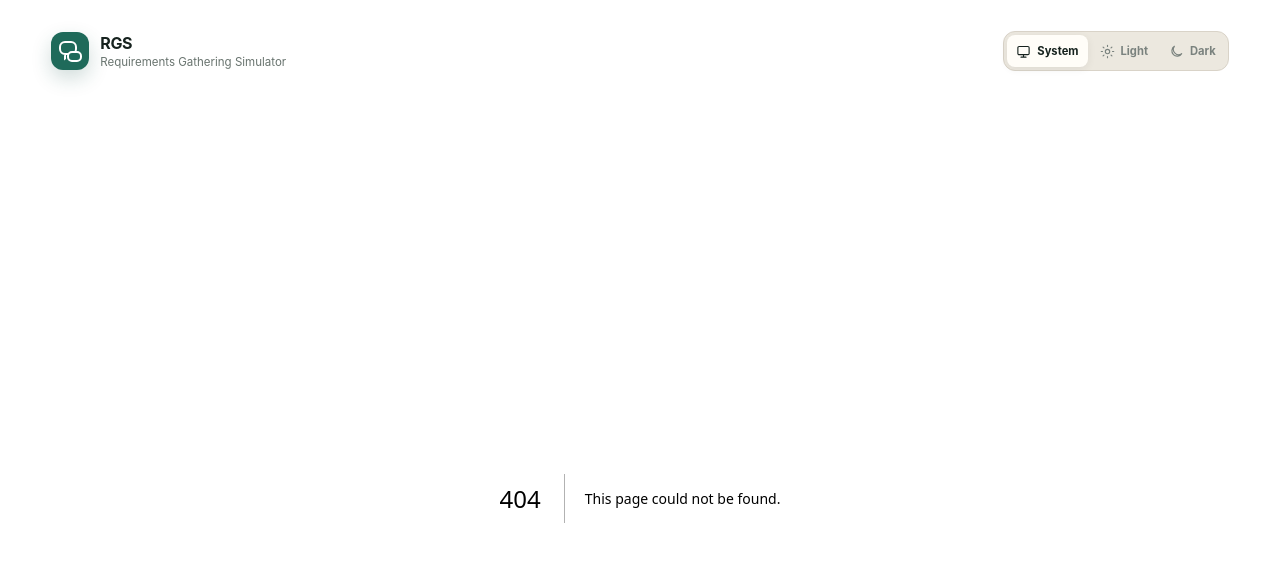
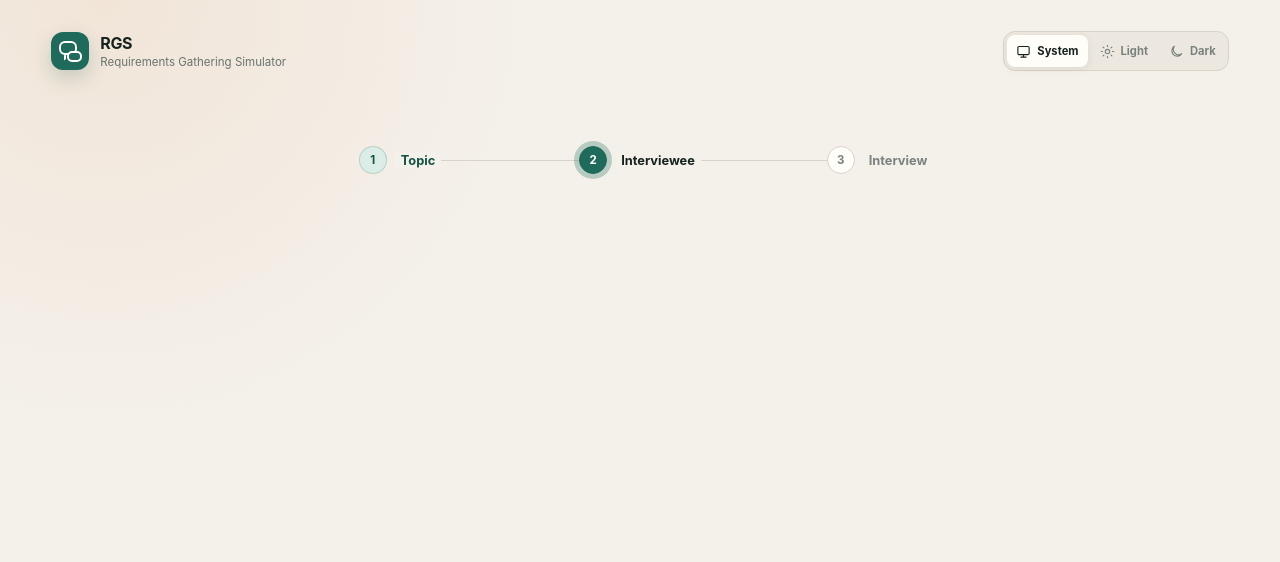
Before and after one commit to ranentwj/fyp-interview-sim, a Next.js app: page /setup/interviewee in a window 1280 px wide. Before the commit this address had no page. Shown: the top 562 px of the page. Built offline with nearby package versions, Linux system fonts and the light colour scheme.

Commit message:
Create interviewee selection page route

```diff
--- /dev/null
+++ b/src/app/setup/interviewee/page.module.css
@@ -0,0 +1,4 @@
+.page {
+  min-height: calc(100vh - 138px);
+  padding: clamp(32px, 6vh, 64px) 0 70px;
+}
--- /dev/null
+++ b/src/app/setup/interviewee/page.tsx
@@ -0,0 +1,16 @@
+import type { Metadata } from "next";
+import { SetupProgress } from "@/components/navigation/SetupProgress";
+import styles from "./page.module.css";
+
+export const metadata: Metadata = {
+  title: "Choose an interviewee | RGS",
+  description: "Choose a virtual participant for a requirements-gathering practice interview.",
+};
+
+export default function IntervieweePage() {
+  return (
+    <main className={styles.page}>
+      <SetupProgress currentStep="interviewee" />
+    </main>
+  );
+}
```
